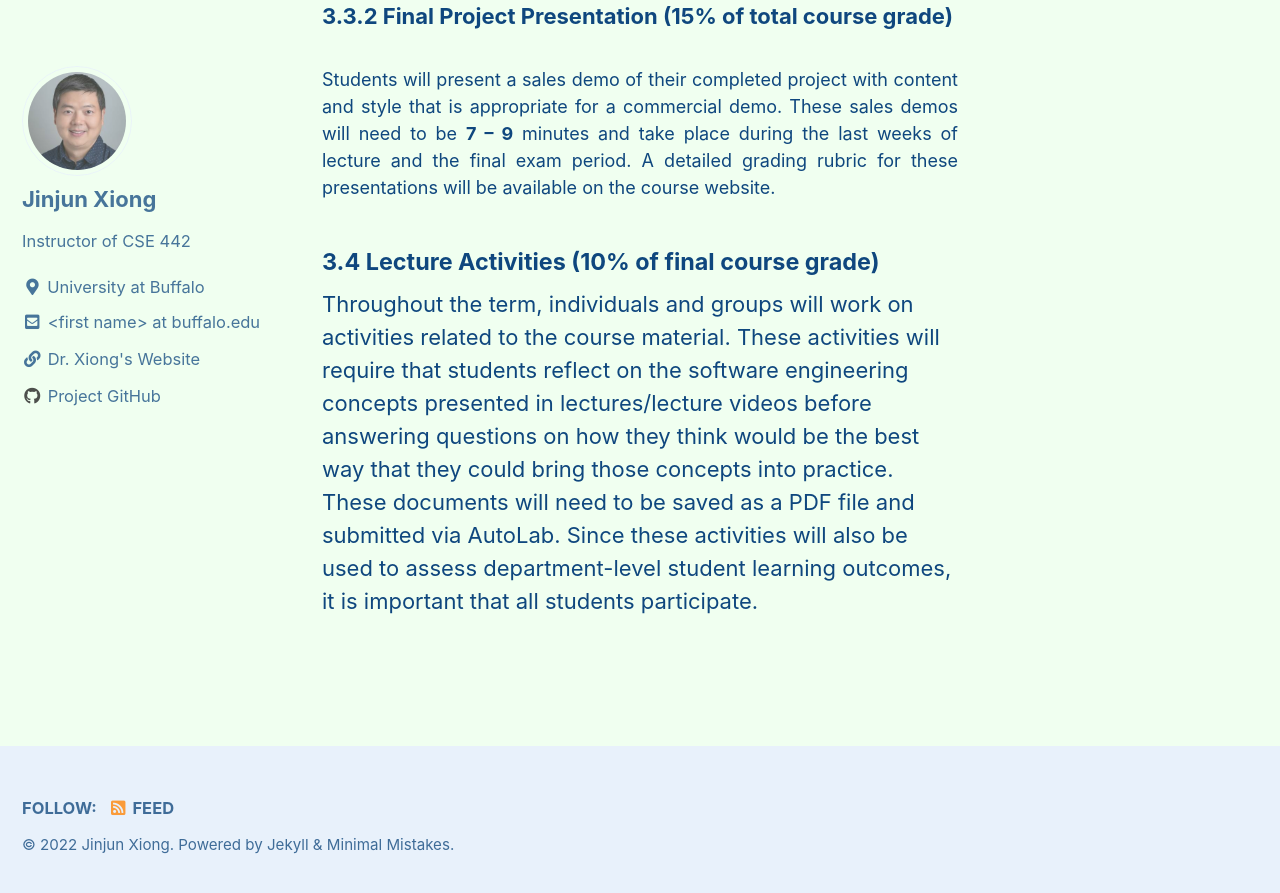
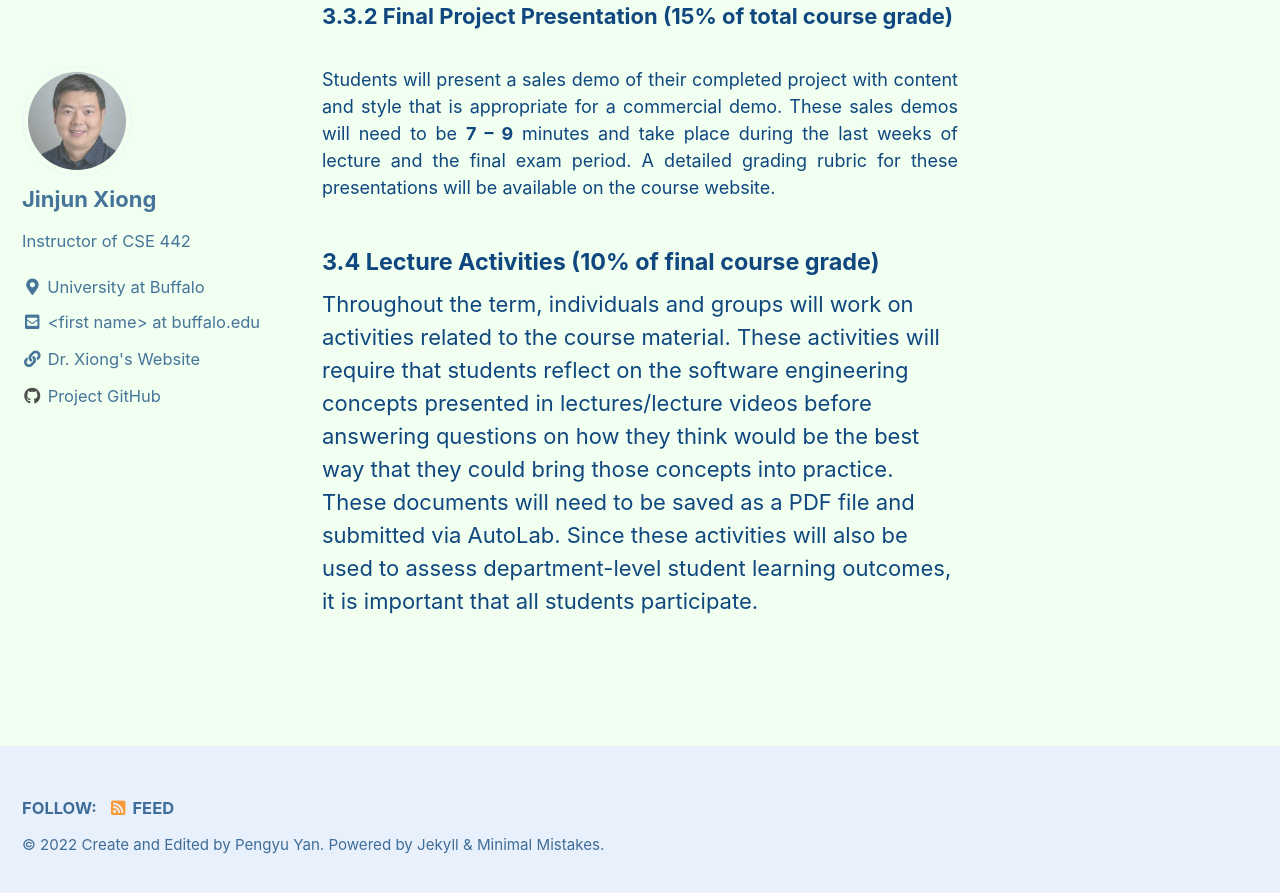
Before and after one commit to xlab-classes/cse442, a Jekyll site: the page built from index.md, in a window 1280 px wide and 900 px high, scrolled down 2769 px. Shown: the top 893 px of the window. Built offline with Jekyll 4.4.1, drawn with Linux system fonts in a browser that asks for light colours; cached includes are drawn as plain includes.

Commit message:
change the editor's name

```diff
--- a/_config.yml
+++ b/_config.yml
@@ -19,8 +19,8 @@ locale                   : "en-US"
 title                    : "CSE 442 Software Engineering"
 title_separator          : "-"
 subtitle                 : # site tagline that appears below site title in masthead
-name                     : "Jinjun Xiong"
-description              : "CSE 442 Website."
+name                     : "Create and Edited by Pengyu Yan"
+description              : "Dr. Xiong's CSE 442 Website"
 url                      : "https://xlab-classes.github.io" # the base hostname & protocol for your site e.g. "https://mmistakes.github.io"
 baseurl                  : "/cse442" # the subpath of your site, e.g. "/blog"
 repository               : "xlab-classes/cse442" # GitHub username/repo-name e.g. "mmistakes/minimal-mistakes"
```
